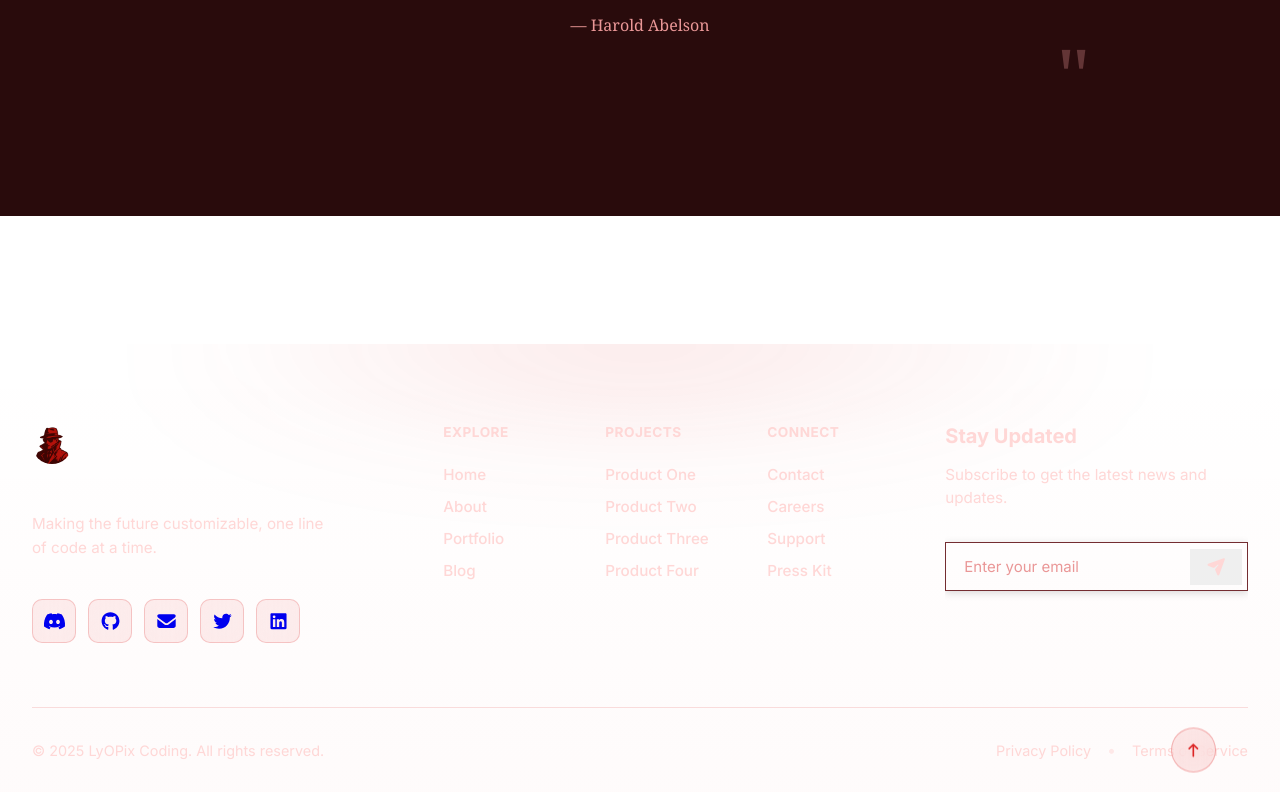
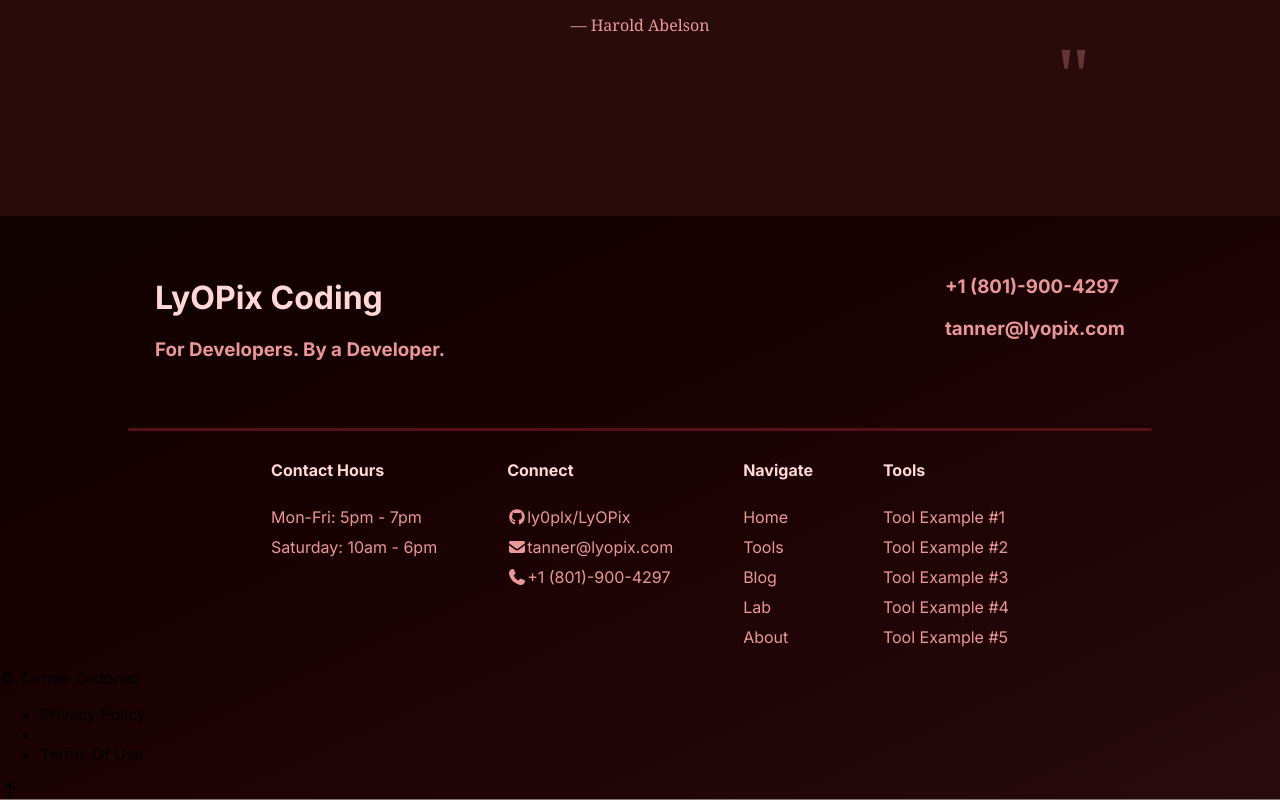
Before and after one commit to ly0plx/LyOPixSiteFrontend, a React (Vite) app: page / in a window 1280 px wide. Shown: the part 2473-3273 px from the top of the page. Built offline with nearby package versions, Linux system fonts and the light colour scheme.

Commit message:
footer styling, still needs more work

```diff
--- a/src/components/Footer.jsx
+++ b/src/components/Footer.jsx
@@ -2,93 +2,102 @@ import "../styles/Footer.css";
 import SingleInput from "../components/SingleInput";
 import SocialLinks from "../components/SocialLinks";
 import { FontAwesomeIcon } from "@fortawesome/react-fontawesome";
-import { faPaperPlane, faArrowUp } from "@fortawesome/free-solid-svg-icons";
-import { Link } from "react-router-dom";
-import logo from '../assets/logo.png';
+import { Link, NavLink } from "react-router-dom";
+import { faGithub } from "@fortawesome/free-brands-svg-icons";
+import {
+  faArrowUp,
+  faEnvelope,
+  faPhone,
+} from "@fortawesome/free-solid-svg-icons";
 
 export default function Footer() {
   const scrollToTop = () => {
-    window.scrollTo({ top: 0, behavior: 'smooth' });
+    window.scrollTo({ top: 0, behavior: "smooth" });
   };
 
   return (
-    <footer className="footer">
-      <div className="footer-glow"></div>
-
-      <div className="footer-inner">
-        <div className="footer-grid">
-          <div className="footer-brand">
-            <div className="brand-logo">
-              <div className="logo-circle">
-                <img src={logo} alt="Logo" />
+    <footer>
+      <div className="footer-top">
+        <div className="footer-left">
+          <h1>LyOPix Coding</h1>
+          <h3>For Developers. By a Developer.</h3>
         </div>
-              <h2>LyOPix Coding</h2>
+        <div className="footer-right">
+          <h3>+1 (801)-900-4297</h3>
+          <h3>tanner@lyopix.com</h3>
         </div>
-            <p className="brand-tagline">
-              Making the future customizable, one line of code at a time.
-            </p>
-            <SocialLinks />
       </div>
-
-          <div className="footer-links-group">
-            <div className="footer-column">
-              <h3>Explore</h3>
+      <hr />
+      <div className="footer-main">
+        <div className="open-hours">
+          <h4>Contact Hours</h4>
           <ul>
-                <li><Link to="/">Home</Link></li>
-                <li><Link to="/about">About</Link></li>
-                <li><Link to="/portfolio">Portfolio</Link></li>
-                <li><Link to="/blog">Blog</Link></li>
+            <li>Mon-Fri: 5pm - 7pm</li>
+            <li>Saturday: 10am - 6pm</li>
           </ul>
         </div>
-
-            <div className="footer-column">
-              <h3>Projects</h3>
+        <div className="connect">
+          <h4>Connect</h4>
           <ul>
-                <li><a href="#product1">Product One</a></li>
-                <li><a href="#product2">Product Two</a></li>
-                <li><a href="#product3">Product Three</a></li>
-                <li><a href="#product4">Product Four</a></li>
+            <li>
+              <Link to="https://github.com/ly0plx">
+                <FontAwesomeIcon icon={faGithub} />
+                ly0plx/LyOPix
+              </Link>
+            </li>
+            <li>
+              <Link to="mailto:tanner@lyopix.com">
+                <FontAwesomeIcon icon={faEnvelope} />
+                tanner@lyopix.com
+              </Link>
+            </li>
+            <li>
+              <Link to="tel:8019002497">
+                <FontAwesomeIcon icon={faPhone} />
+                +1 (801)-900-4297
+              </Link>
+            </li>
           </ul>
         </div>
-
-            <div className="footer-column">
-              <h3>Connect</h3>
+        <div className="footer-navigation">
+          <h4>Navigate</h4>
           <ul>
-                <li><Link to="/contact">Contact</Link></li>
-                <li><a href="#careers">Careers</a></li>
-                <li><a href="#support">Support</a></li>
-                <li><a href="#press">Press Kit</a></li>
+            <li>
+              <NavLink to="/">Home</NavLink>
+            </li>
+            <li>
+              <NavLink to="/tools">Tools</NavLink>
+            </li>
+            <li>
+              <NavLink to="/blog">Blog</NavLink>
+            </li>
+            <li>
+              <NavLink to="/lab">Lab</NavLink>
+            </li>
+            <li>
+              <NavLink to="/about">About</NavLink>
+            </li>
+          </ul>
+        </div>
+        <div className="footer-tools">
+          <h4>Tools</h4>
+          <ul>
+            <li>Tool Example #1</li>
+            <li>Tool Example #2</li>
+            <li>Tool Example #3</li>
+            <li>Tool Example #4</li>
+            <li>Tool Example #5</li>
           </ul>
         </div>
       </div>
-
-          <div className="footer-newsletter">
-            <h3>Stay Updated</h3>
-            <p>Subscribe to get the latest news and updates.</p>
-            <SingleInput
-              icon={<FontAwesomeIcon icon={faPaperPlane} />}
-              action=""
-              placeholder="Enter your email"
-            />
-          </div>
-        </div>
-      </div>
-
       <div className="footer-bottom">
-        <div className="footer-bottom-content">
-          <p className="copyright">
-            © {new Date().getFullYear()} LyOPix Coding. All rights reserved.
-          </p>
-          <div className="footer-legal">
-            <a href="/legal/privacy">Privacy Policy</a>
-            <span className="separator">•</span>
-            <a href="/legal/terms">Terms of Service</a>
-          </div>
-        </div>
-
-        <button className="scroll-top" onClick={scrollToTop} aria-label="Scroll to top">
-          <FontAwesomeIcon icon={faArrowUp} />
-        </button>
+        <span>&copy; Tanner Ordonez</span>
+        <ul>
+          <li>Privacy Policy</li>
+          <li>·</li>
+          <li>Terms Of Use</li>
+        </ul>
+        <FontAwesomeIcon icon={faArrowUp} onClick={scrollToTop} />
       </div>
     </footer>
   );
--- a/src/styles/Footer.css
+++ b/src/styles/Footer.css
@@ -1,344 +1,55 @@
 footer {
-  width: 100%;
-  max-width: 100vw;
-  color: var(--text);
-  position: relative;
-  padding: 5rem 2rem 0;
-  background: linear-gradient(180deg, transparent 0%, rgba(220, 38, 38, 0.02) 100%);
-  overflow-x: hidden;
-  margin-top: 8rem;
-  box-sizing: border-box;
+  background: linear-gradient(
+    to bottom right,
+    var(--bg-dark),
+    var(--bg),
+    var(--bg-light)
+  );
+  background-attachment: fixed;
+  background-position: center;
+  background-repeat: no-repeat;
+  background-size: cover;
 }
 
-.footer-glow {
-  position: absolute;
-  top: -100px;
-  left: 50%;
-  transform: translateX(-50%);
-  width: 80%;
-  height: 200px;
-  background: radial-gradient(ellipse at center,
-    rgba(220, 38, 38, 0.15) 0%,
-    transparent 70%);
-  filter: blur(60px);
-  pointer-events: none;
+.footer-top {
+  gap: 500px;
+  margin: 0;
+  padding: 40px;
+  display: flex;
+  color: var(--text);
+  justify-content: center;
 }
 
-.footer-inner {
-  max-width: 1400px;
-  margin: 0 auto;
-  position: relative;
-  z-index: 1;
-  width: 100%;
-  box-sizing: border-box;
-}
-
-.footer-grid {
-  display: grid;
-  grid-template-columns: 1.2fr 1.5fr 1fr;
-  gap: 3rem;
-  padding-bottom: 4rem;
-  width: 100%;
-  box-sizing: border-box;
-}
-
-.footer-brand {
-  display: flex;
-  flex-direction: column;
-  gap: 1.5rem;
-}
-
-.brand-logo {
-  display: flex;
-  align-items: center;
-  gap: 1rem;
-  margin-bottom: 0.5rem;
-}
-
-.logo-circle {
-  width: 40px;
-  height: 40px;
-  position: relative;
-  overflow: hidden;
-  border-radius: 50%;
-}
-
-.logo-circle img {
-  width: inherit;
-  height: inherit;
-}
-
-/* .logo-circle::before {
-  content: '';
-  position: absolute;
-  inset: 3px;
-  border-radius: 50%;
-  background: var(--surface, #1a1a1a);
-} */
-
-.brand-logo h2 {
-  font-size: 1.5rem;
-  font-weight: 700;
-  margin: 0;
-  background: linear-gradient(135deg, var(--accent-glow), var(--accent));
-  -webkit-background-clip: text;
-  -webkit-text-fill-color: transparent;
-  background-clip: text;
-}
-
-.brand-tagline {
-  color: var(--text-secondary);
-  line-height: 1.6;
-  font-size: 0.95rem;
-  max-width: 300px;
-}
-
-.footer-links-group {
-  display: grid;
-  grid-template-columns: repeat(3, 1fr);
-  gap: 2rem;
-  width: 100%;
-  box-sizing: border-box;
-}
-
-.footer-column {
-  min-width: 0;
-  overflow: hidden;
-}
-
-.footer-column h3 {
-  font-size: 1rem;
-  font-weight: 700;
-  margin: 0 0 1.5rem 0;
-  color: var(--text);
-  text-transform: uppercase;
-  letter-spacing: 0.5px;
-  font-size: 0.85rem;
-}
-
-.footer-column ul {
-  list-style: none;
-  padding: 0;
-  margin: 0;
-  display: flex;
-  flex-direction: column;
-  gap: 0.75rem;
-}
-
-.footer-column li a {
-  color: var(--text-secondary);
-  text-decoration: none;
-  transition: all 0.3s ease;
-  display: inline-block;
-  font-weight: 500;
-  font-size: 0.95rem;
-  position: relative;
-}
-
-.footer-column li a::before {
-  content: '';
-  position: absolute;
-  left: 0;
-  bottom: -2px;
-  width: 0;
-  height: 2px;
-  background: #dc2626;
-  transition: width 0.3s ease;
-}
-
-.footer-column li a:hover {
-  color: #dc2626;
-  transform: translateX(4px);
-}
-
-.footer-column li a:hover::before {
-  width: 100%;
-}
-
-.footer-newsletter {
-  display: flex;
-  flex-direction: column;
-  gap: 1rem;
-  width: 100%;
-  box-sizing: border-box;
-  overflow: hidden;
-}
-
-.footer-newsletter h3 {
-  font-size: 1.25rem;
-  font-weight: 700;
-  margin: 0;
+.footer-top h1 {
   color: var(--text);
 }
 
-.footer-newsletter p {
-  color: var(--text-secondary);
-  font-size: 0.95rem;
-  line-height: 1.5;
-  margin: 0 0 1rem 0;
+.footer-top h3 {
+  color: var(--text-muted);
 }
 
-.footer-bottom {
-  border-top: 1px solid rgba(220, 38, 38, 0.15);
-  padding: 2rem 0;
-  position: relative;
-  width: 100%;
-  box-sizing: border-box;
+.footer-main {
+  display: flex;
+  justify-content: center;
+  gap: 70px;
 }
 
-.footer-bottom-content {
-  max-width: 1400px;
-  margin: 0 auto;
-  display: flex;
-  justify-content: space-between;
-  align-items: center;
-  gap: 2rem;
-  flex-wrap: wrap;
-  width: 100%;
-  box-sizing: border-box;
+.footer-main ul {
+  list-style-type: none;
+  padding: 0;
+
 }
 
-.copyright {
-  color: var(--text-secondary);
-  font-size: 0.9rem;
-  margin: 0;
+.footer-main h4 {
+  color: var(--text);
 }
 
-.footer-legal {
-  display: flex;
-  align-items: center;
-  gap: 1rem;
-  flex-wrap: wrap;
+.footer-main ul li {
+  color: var(--text-muted);
+  padding: 5px 0;
 }
 
-.footer-legal a {
-  color: var(--text-secondary);
+.footer-main ul li a {
   text-decoration: none;
-  font-size: 0.9rem;
-  transition: color 0.3s ease;
+  color: var(--text-muted);
 }
-
-.footer-legal a:hover {
-  color: #dc2626;
-}
-
-.footer-legal .separator {
-  color: var(--text-secondary);
-  opacity: 0.5;
-}
-
-.scroll-top {
-  position: absolute;
-  right: 2rem;
-  top: 50%;
-  transform: translateY(-50%);
-  width: 45px;
-  height: 45px;
-  border-radius: 50%;
-  background: rgba(220, 38, 38, 0.1);
-  border: 1px solid rgba(220, 38, 38, 0.3);
-  color: #dc2626;
-  display: flex;
-  align-items: center;
-  justify-content: center;
-  cursor: pointer;
-  transition: all 0.3s ease;
-  backdrop-filter: blur(10px);
-}
-
-.scroll-top:hover {
-  background: rgba(220, 38, 38, 0.2);
-  border-color: #dc2626;
-  transform: translateY(-52%);
-  box-shadow: 0 4px 12px rgba(220, 38, 38, 0.3);
-}
-
-.scroll-top:active {
-  transform: translateY(-48%);
-}
-
-/* Responsive Design */
-@media (max-width: 1024px) {
-  .footer-grid {
-    grid-template-columns: 1fr 1fr;
-    gap: 2.5rem;
-  }
-
-  .footer-newsletter {
-    grid-column: 1 / -1;
-  }
-
-  .footer-links-group {
-    grid-column: 1 / -1;
-    gap: 2rem;
-  }
-}
-
-@media (max-width: 768px) {
-  footer {
-    padding: 4rem 1.5rem 0;
-    margin-top: 5rem;
-  }
-
-  .footer-grid {
-    grid-template-columns: 1fr;
-    gap: 2.5rem;
-  }
-
-  .footer-links-group {
-    grid-template-columns: repeat(2, 1fr);
-    gap: 2rem;
-  }
-
-  .footer-bottom-content {
-    flex-direction: column;
-    align-items: flex-start;
-    gap: 1.5rem;
-  }
-
-  .scroll-top {
-    position: fixed;
-    right: 1.5rem;
-    bottom: 1.5rem;
-    top: auto;
-    transform: none;
-    z-index: 100;
-  }
-
-  .scroll-top:hover {
-    transform: translateY(-4px);
-  }
-
-  .footer-legal {
-    flex-direction: column;
-    align-items: flex-start;
-    gap: 0.5rem;
-  }
-
-  .footer-legal .separator {
-    display: none;
-  }
-}
-
-@media (max-width: 480px) {
-  footer {
-    padding: 3rem 1rem 0;
-  }
-
-  .footer-links-group {
-    grid-template-columns: 1fr;
-  }
-
-  .brand-logo h2 {
-    font-size: 1.25rem;
-  }
-
-  .logo-circle {
-    width: 35px;
-    height: 35px;
-  }
-
-  .footer-grid {
-    gap: 2rem;
-  }
-}
--- a/src/styles/theme.css
+++ b/src/styles/theme.css
@@ -57,3 +57,10 @@ html {
   color: var(--text);
   background: rgba(255, 0, 0, 0.3);
 }
+
+hr {
+  width: 80%;
+  border: none;
+  border-top: 3px solid var(--border-muted);
+  border-radius: 30px;
+}
```
Lines whose indentation alone changed are shown as unchanged.
